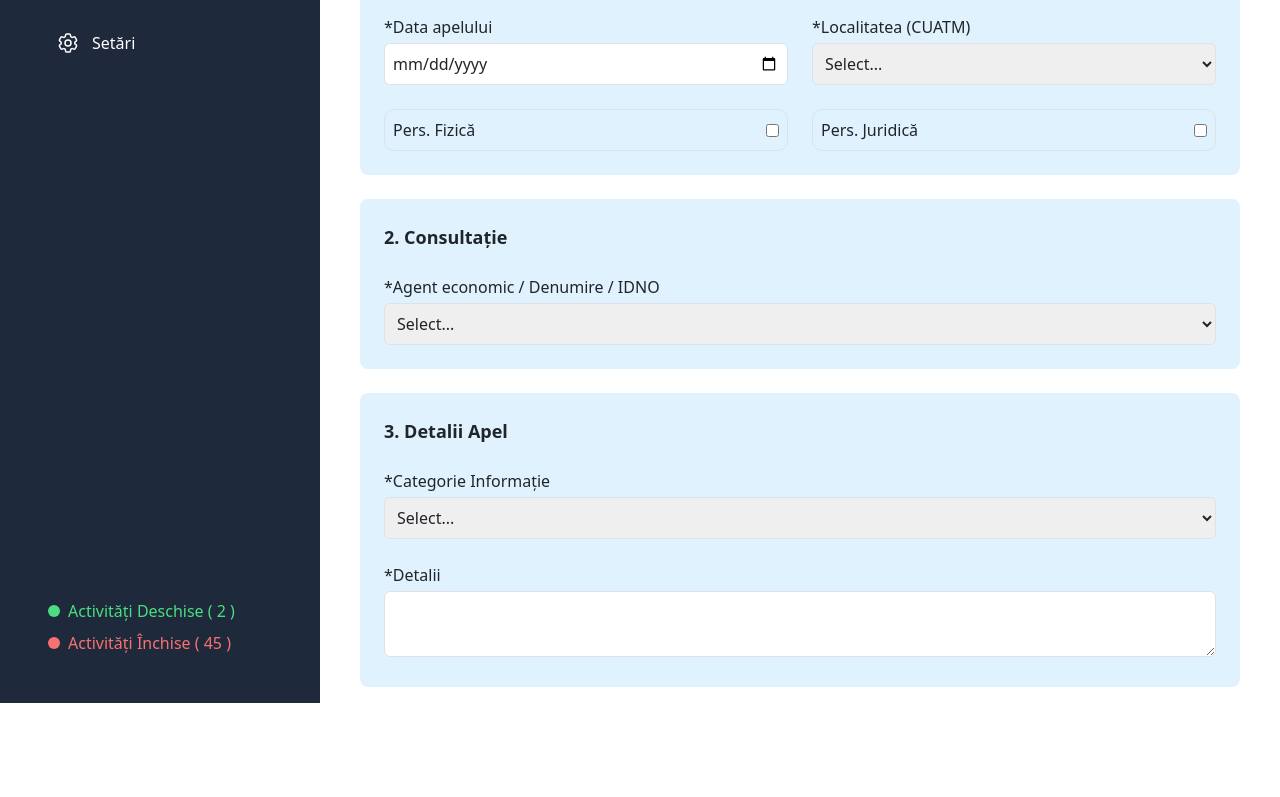
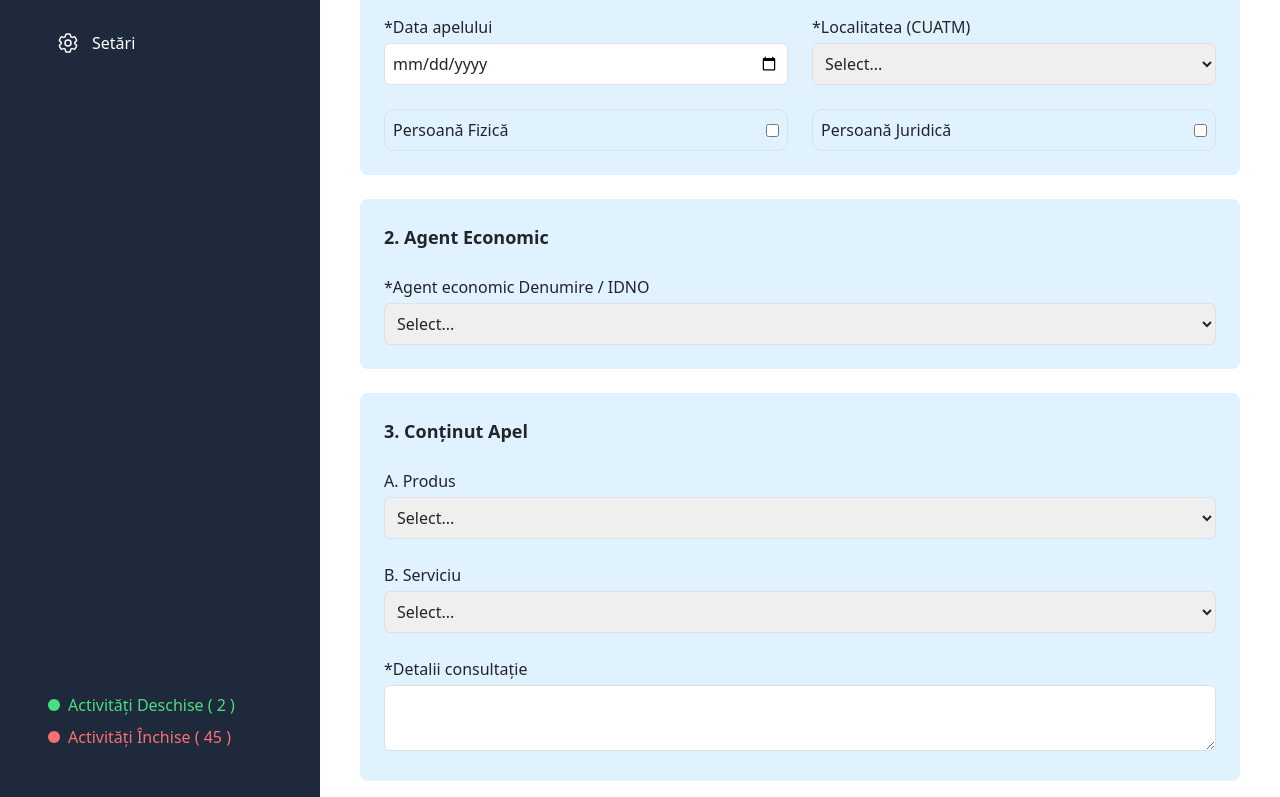
Before and after one commit to antoniom05/crm-front, a React (Create React App) app: page /new-document in a window 1280 px wide. Shown: the part 385-1182 px from the top of the page. Before the commit the page ends 1088 px from the top, so only its background shows below. Built offline with nearby package versions, Linux system fonts and the light colour scheme.

Commit message:
New Document Form
update

```diff
--- a/src/NewDocumentForm.js
+++ b/src/NewDocumentForm.js
@@ -74,7 +74,7 @@ const NewDocumentForm = ({ addDocument }) => {
 
           {/* Continut Consultatie - select */}
           <div>
-            <label className="block mb-1">*Conținut Consultație</label>
+            <label className="block mb-1">*Domeniul Consultație</label>
             <select
               name="continutConsultatie"
               value={formData.continutConsultatie}
@@ -120,7 +120,7 @@ const NewDocumentForm = ({ addDocument }) => {
           {/* Checkboxes */}
           <div className="col-span-1">
             <div className="flex items-center justify-between border border-gray-300 rounded-[10px] p-2 hover:bg-blue-500 hover:text-white">
-              <label>Pers. Fizică</label>
+              <label>Persoană Fizică</label>
               <input
                 type="checkbox"
                 name="persFizica"
@@ -131,7 +131,7 @@ const NewDocumentForm = ({ addDocument }) => {
           </div>
           <div className="col-span-1">
             <div className="flex items-center justify-between border border-gray-300 rounded-[10px] p-2 hover:bg-blue-500 hover:text-white">
-              <label>Pers. Juridică</label>
+              <label>Persoană Juridică</label>
               <input
                 type="checkbox"
                 name="persJuridica"
@@ -145,9 +145,9 @@ const NewDocumentForm = ({ addDocument }) => {
 
       {/* 2. Consultație Section */}
       <div className="bg-sky-100 p-6 rounded-lg mb-6">
-        <h2 className="text-lg font-semibold mb-4">2. Consultație</h2>
+        <h2 className="text-lg font-semibold mb-4">2. Agent Economic</h2>
         <div>
-          <label className="block mb-1">*Agent economic / Denumire / IDNO</label>
+          <label className="block mb-1">*Agent economic Denumire / IDNO</label>
           <select
             name="agentEconomic"
             value={formData.agentEconomic}
@@ -164,27 +164,43 @@ const NewDocumentForm = ({ addDocument }) => {
 
       {/* 3. Detalii Apel Section */}
       <div className="bg-sky-100 p-6 rounded-lg">
-        <h2 className="text-lg font-semibold mb-4">3. Detalii Apel</h2>
+  <h2 className="text-lg font-semibold mb-4">3. Conținut Apel</h2>
   <div className="grid grid-cols-1 gap-4">
-          {/* Categorie Informatie */}
+    {/* Categorie Produs */}
     <div>
-            <label className="block mb-1">*Categorie Informație</label>
+      <label className="block mb-1">A. Produs</label>
       <select
-              name="categorieInformatie"
-              value={formData.categorieInformatie}
+        name="categorieProdus"
+        value={formData.categorieProdus}
         onChange={handleChange}
         className="border rounded p-2 w-full"
         required
       >
         <option value="">Select...</option>
-              <option value="Categorie1">Categorie 1</option>
-              <option value="Categorie2">Categorie 2</option>
+        <option value="Produs1">Produs 1</option>
+        <option value="Produs2">Produs 2</option>
+      </select>
+    </div>
+
+    {/* Categorie Serviciu */}
+    <div>
+      <label className="block mb-1">B. Serviciu</label>
+      <select
+        name="categorieServiciu"
+        value={formData.categorieServiciu}
+        onChange={handleChange}
+        className="border rounded p-2 w-full"
+        required
+      >
+        <option value="">Select...</option>
+        <option value="Serviciu1">Serviciu 1</option>
+        <option value="Serviciu2">Serviciu 2</option>
       </select>
     </div>
 
     {/* Detalii */}
     <div>
-            <label className="block mb-1">*Detalii</label>
+      <label className="block mb-1">*Detalii consultație</label>
       <textarea
         name="detalii"
         value={formData.detalii}
@@ -195,6 +211,7 @@ const NewDocumentForm = ({ addDocument }) => {
     </div>
   </div>
 </div>
+
     </form>
   );
 };
```
Lines whose indentation alone changed are shown as unchanged.
